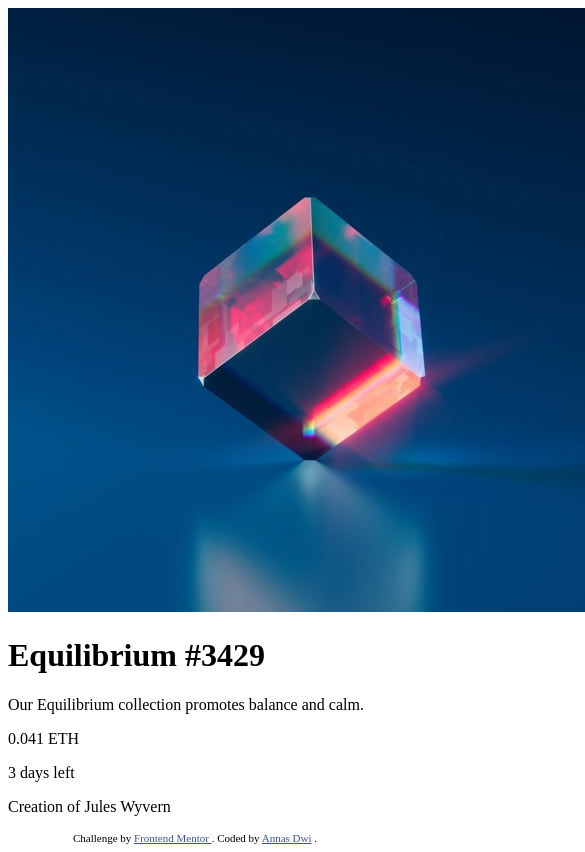
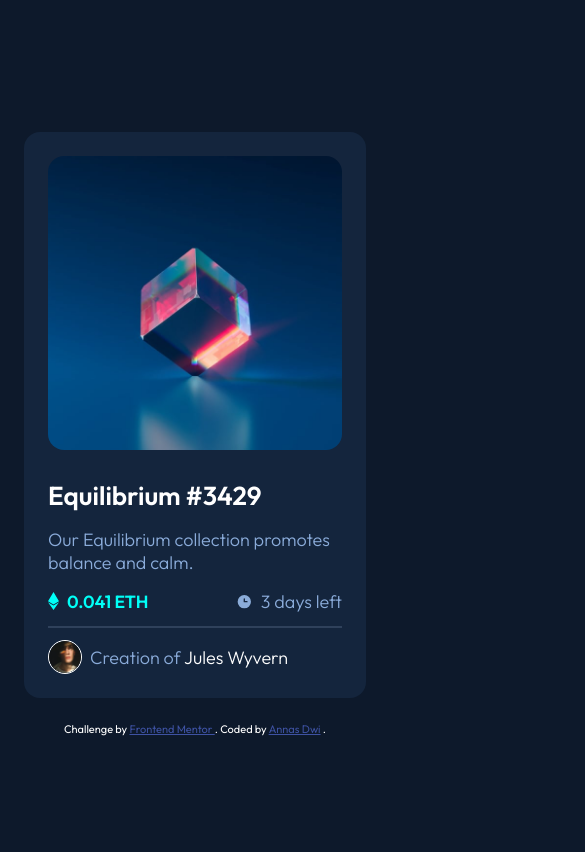
Before and after one commit to anasdwc/fm-beginner-nft-card, a plain HTML site: page index.html in a window 390 px wide. Shown: the top 852 px of the page, 585 px wide, since content can reach past the window. Drawn offline with Linux system fonts and the light colour scheme.

Commit message:
style mobile and desktop

```diff
--- a/index.html
+++ b/index.html
@@ -11,6 +11,7 @@
       sizes="32x32"
       href="./images/favicon-32x32.png"
     />
+    <link rel="stylesheet" href="src/css/style.css" />
 
     <title>Frontend Mentor | NFT preview card component</title>
 
@@ -36,11 +37,21 @@
           <p>Our Equilibrium collection promotes balance and calm.</p>
         </div>
         <div class="nft-price">
-          <p class="price">0.041 ETH</p>
-          <p class="date">3 days left</p>
+          <p class="price">
+            <img src="./images/icon-ethereum.svg" alt="ethereum icon" />
+            0.041 ETH
+          </p>
+          <p class="date">
+            <img src="./images/icon-clock.svg" alt="clock icon" />
+            3 days left
+          </p>
         </div>
         <div class="nft-author">
-          <p>Creation of Jules Wyvern</p>
+          <img src="./images/image-avatar.png" alt="avatar" />
+          <p>
+            Creation of
+            <span class="author">Jules Wyvern</span>
+          </p>
         </div>
       </div>
     </main>
--- /dev/null
+++ b/src/scss/style.scss
@@ -0,0 +1,111 @@
+@import url('https://fonts.googleapis.com/css2?family=Outfit:wght@300;400;600&display=swap');
+
+$white: hsl(0, 0%, 100%);
+$primary-soft-blue: hsl(215, 51%, 70%);
+$primary-cyan: hsl(178, 100%, 50%);
+$main-very-dark-blue: hsl(217, 54%, 11%);
+$card-very-dark-blue: hsl(216, 50%, 16%);
+$line-very-dark-blue: hsl(215, 32%, 27%);
+
+%center-icon {
+  display: flex;
+  align-items: center;
+  gap: .5rem;
+}
+
+* {
+  margin: 0;
+  padding: 0;
+}
+
+body {
+  font-size: 18px;
+  font-family: 'Outfit';
+  font-weight: 400;
+  background-color: $main-very-dark-blue;
+  color: $white;
+
+  // make center
+  height: 100vh;
+  display: flex;
+  flex-direction: column;
+  justify-content: center;
+}
+
+main {
+  margin: 1.5rem;
+  background-color: $card-very-dark-blue;
+  padding: 1.5rem;
+  border-radius: 1rem;
+
+  // Add box shadow
+
+  .nft-img img {
+    width: 100%;
+    border-radius: 1rem;
+  }
+
+  .nft-content {
+    margin-top: 1.5rem;
+
+    .nft-desc {
+      h1 {
+        font-size: 1.625rem;
+        font-weight: 700;
+      }
+
+      p {
+        margin: 1rem 0;
+        font-weight: 300;
+        color: $primary-soft-blue;
+      }
+    }
+
+    .nft-price {
+      display: flex;
+      justify-content: space-between;
+      align-items: center;
+      padding-bottom: .8rem;
+      border-bottom: 2px solid $line-very-dark-blue;
+      margin-bottom: .8rem;
+
+      .price {
+        @extend %center-icon;
+        font-size: 1.1rem;
+        color: $primary-cyan;
+        font-weight: 700;
+      }
+
+      .date {
+        @extend %center-icon;
+        color: $primary-soft-blue;
+        font-weight: 300;
+      }
+    }
+
+    .nft-author {
+      color: $primary-soft-blue;
+      font-weight: 300;
+      @extend %center-icon;
+
+      img {
+        width: 32px;
+        border: 1px solid $white;
+        border-radius: 50%;
+      }
+
+      .author {
+        color: $white;
+      }
+    }
+  }
+}
+
+@media screen and (min-width: 1000px) {
+  body {
+    align-items: center;
+  }
+  main {
+    width: 300px;
+  }
+}
```
Also changed, not shown: src/css/style.css (added), 1 other file.
